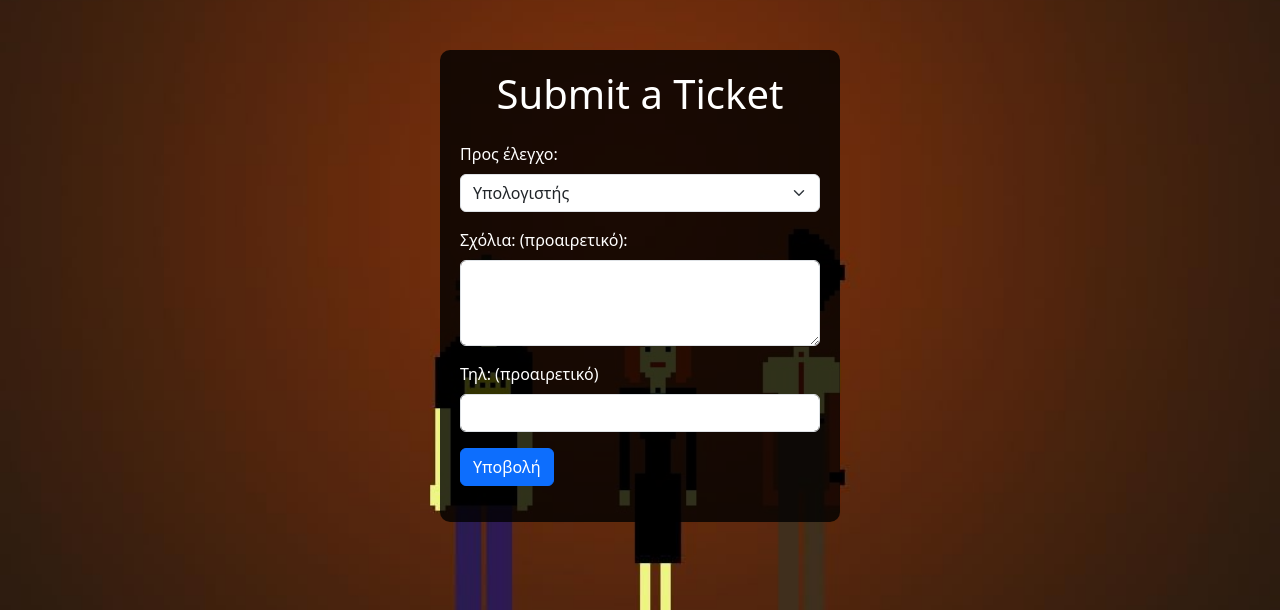
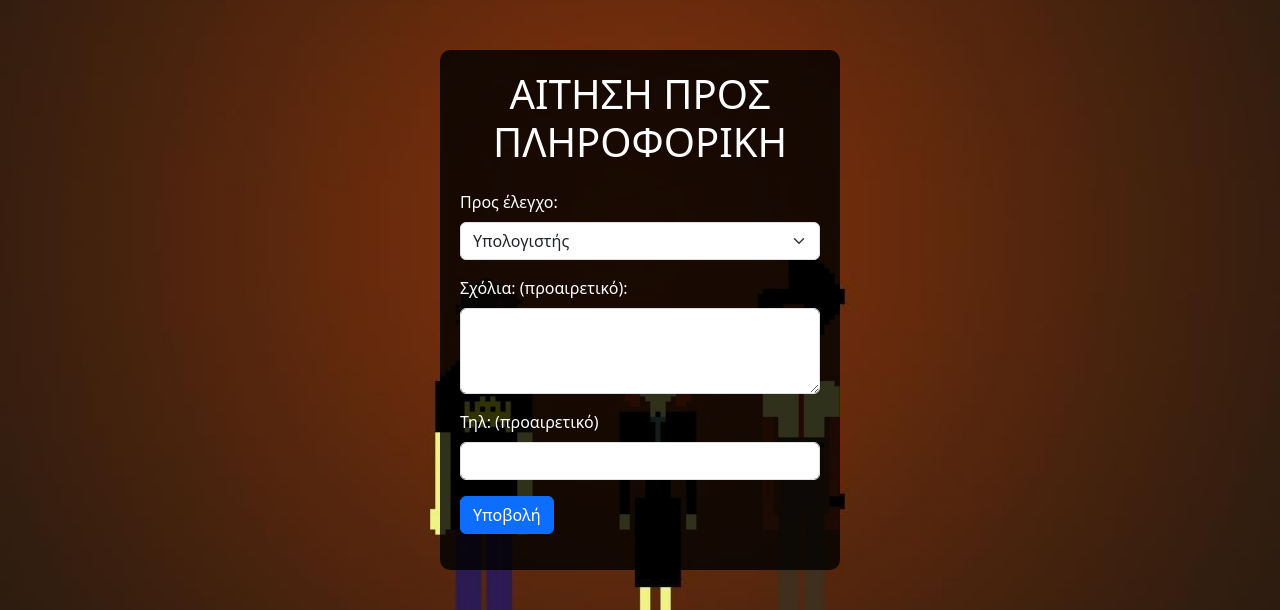
Before and after one commit to evtasos/tickets, a Flask app: page / in a window 1280 px wide. Shown: the top 610 px of the page. Run offline with Flask 3, Linux system fonts and the light colour scheme; data that the repository does not hold is empty.

Commit message:
index.htm changes

```diff
--- a/templates/index.html
+++ b/templates/index.html
@@ -41,7 +41,7 @@
         <!-- Display the message here -->
 
             <div class="col-md-6 mx-auto form-container">
-                <h1 class="text-center mb-4">Submit a Ticket</h1>
+                <h1 class="text-center mb-4">ΑΙΤΗΣΗ ΠΡΟΣ ΠΛΗΡΟΦΟΡΙΚΗ</h1>
 
 
 
```
